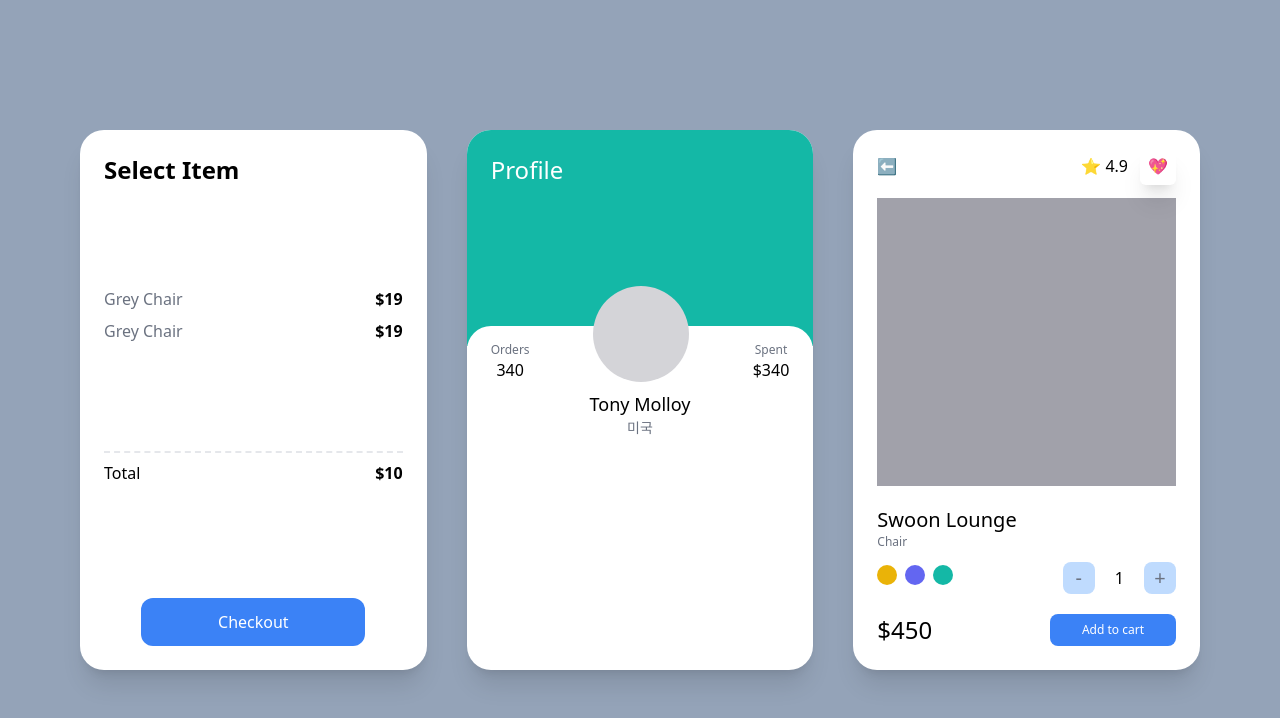
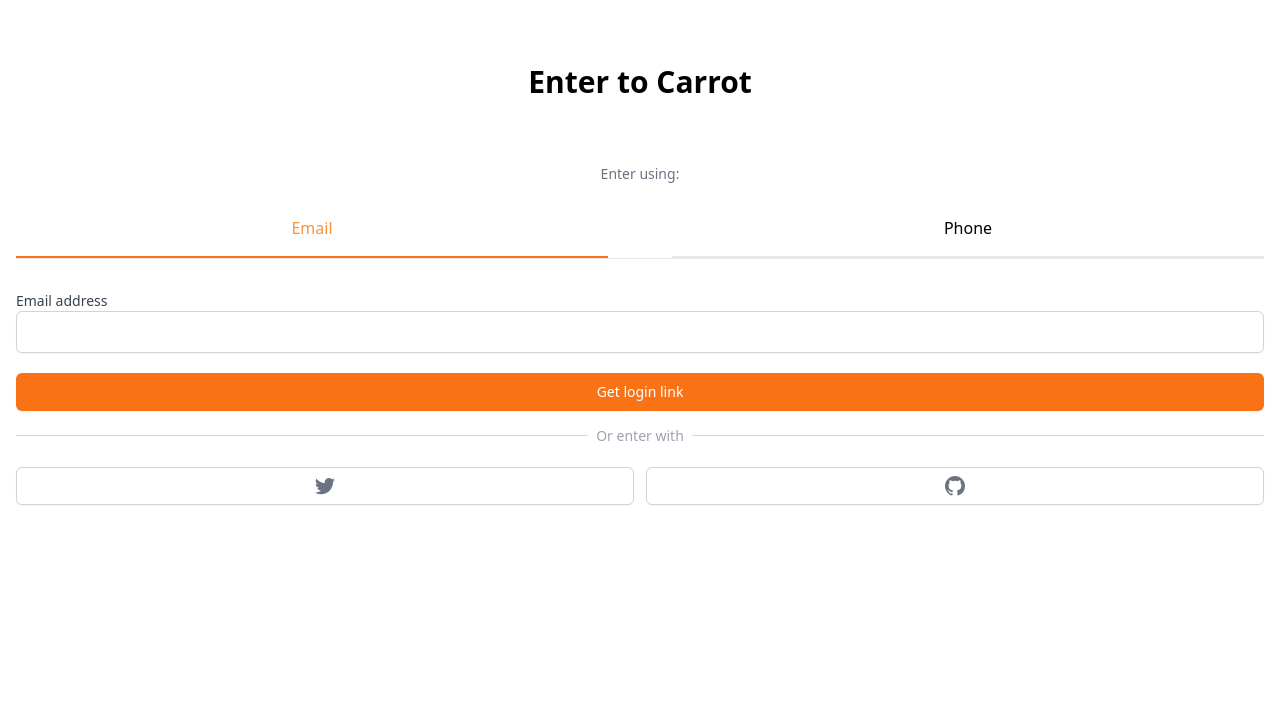
Before and after one commit to dong-park/carrot-market, a Next.js app: page / in a window 1280 px wide. Shown: the top 718 px of the page. Built offline with nearby package versions, Linux system fonts and the light colour scheme.

Commit message:
5.2 Auth part

```diff
--- a/package.json
+++ b/package.json
@@ -8,6 +8,7 @@
     "lint": "next lint"
   },
   "dependencies": {
+    "@tailwindcss/forms": "^0.5.2",
     "next": "^12.0.10",
     "react": "^18.0.0-rc.0",
     "react-dom": "^18.0.0-rc.0"
--- a/pages/index.tsx
+++ b/pages/index.tsx
@@ -1,95 +1,102 @@
-import type { NextPage } from "next";
+import { useState } from "react";
 
-const Home: NextPage = () => {
+function cls(...classnames: string[]) {
+  return classnames.join(" ");
+}
+
+export default function Enter() {
+  const [method, setMethod] = useState<"email" | "phone">("email");
+  const onEmailClick = () => setMethod("email");
+  const onPhoneClick = () => setMethod("phone");
   return (
-    <div className="bg-slate-400 xl:place-content-center py-20 px-20 grid gap-10 lg:grid-cols-2 xl:grid-cols-3 min-h-screen">
-      <div className="bg-white  flex flex-col justify-between p-6 rounded-3xl shadow-xl">
-        <span className="font-semibold text-2xl">Select Item</span>
-        <ul>
-          <div className="flex justify-between my-2 ">
-            <span className="text-gray-500">Grey Chair</span>
-            <span className="font-semibold">$19</span>
+    <div className="mt-16 px-4">
+      <h3 className="text-3xl font-bold text-center">Enter to Carrot</h3>
+      <div className="mt-16">
+        <div className="flex flex-col items-center">
+          <h5 className="text-sm text-gray-500 font-medium">Enter using:</h5>
+          <div className="grid border-b w-full mt-8 grid-cols-2 gap-16">
+            <button
+              className={
+                cls(
+                  "pb-4 border-b-2 font-medium",
+                  method === 'email' ? "border-orange-500 text-orange-400" : "")}
+              onClick={onEmailClick}>Email</button>
+            <button
+              className={
+                cls(
+                  "pb-4 border-b-2 font-medium",
+                  method === 'phone' ? "border-orange-500 text-orange-400" : "")}
+              onClick={onPhoneClick}>Phone</button>
           </div>
-          <div className="flex justify-between my-2 ">
-            <span className="text-gray-500">Grey Chair</span>
-            <span className="font-semibold">$19</span>
+        </div>
+        <form className="flex flex-col mt-8">
+          <label className="text-sm font-medium text-gray-700">
+            {method === "email" ? "Email address" : null}
+            {method === "phone" ? "Phone number" : null}
+          </label>
+          <div>
+            {method === "email" ?
+              <input
+                className="
+              appearance-none w-full px-3 py-2 border border-gray-300 rounded-md shadow-sm
+              placeholder-gray-400 focus:outline-none focus:border-orange-500 focus:ring-orange-500"
+                type="email" required /> : null}
+            {method === "phone" ? (
+              <div className="flex rounded-md shadow-sm">
+                <span className="
+                flex items-center justify-center px-3 rounded-l-md border border-r-0 border-gray-300 bg-gray-50 text-gray-500 select-none text-sm">
+                  +82
+                </span>
+                <input
+                  className="
+                  appearance-none w-full px-3 py-2 border border-gray-300 rounded-r-md shadow-sm
+                  placeholder-gray-400 focus:outline-none focus:border-orange-500 focus:ring-orange-500"
+                  type="number" required />
+              </div>
+            ) : null}
           </div>
-        </ul>
-
-        <div className="flex justify-between mt-2 pt-2 border-t-2 border-dashed">
-          <span>Total</span>
-          <span className="font-semibold">$10</span>
-        </div>
-        <button
-          className="mt-5 bg-blue-500 text-white p-3
-          text-center rounded-xl w-3/4 block mx-auto
-          hover:bg-teal-500 hover:text-black
-          active:bg-yellow-500 focus:bg-red-500
-          "
-        >
-          Checkout
-        </button>
-      </div>
-      <div className="bg-white overflow-hidden rounded-3xl shadow-xl group">
-        <div className="portrait:bg-indigo-600 landscape:bg-teal-500 p-6 pb-14 xl:pb-40">
-          <span className="text-white text-2xl">Profile</span>
-        </div>
-        <div className="rounded-3xl p-6 bg-white relative -top-5">
-          <div className="flex relative -top-16 items-end justify-between">
-            <div className="flex flex-col items-center">
-              <span className="text-xs text-gray-500">Orders</span>
-              <span className="font-medium">340</span>
-            </div>
-            <div className="h-24 w-24 bg-zinc-300 rounded-full group-hover:bg-red-300 transition-colors" />
-            <div className="flex flex-col items-center">
-              <span className="text-xs text-gray-500">Spent</span>
-              <span className="font-medium">$340</span>
+          <button className="mt-5 bg-orange-500 hover:bg-orange-600 py-2 px-4 text-white
+          border border-transparent rounded-md shadow-sm text-sm font-medium
+          focus:ring-2 focus:ring-offset-2 focus:ring-orange-500 focus:outline-none">
+            {method === "email" ? "Get login link" : null}
+            {method === "phone" ? "Get one-time password" : null}
+          </button>
+        </form>
+        <div className="mt-6">
+          <div className="relative">
+            <div className="absolute w-full border-t border-gray-300" />
+            <div className="relative -top-3 text-center">
+              <span className="bg-white px-2 text-sm text-gray-400">Or enter with</span>
             </div>
           </div>
-          <div className="relative  flex flex-col items-center -mt-14 -mb-5">
-            <span className="text-lg font-medium">Tony Molloy</span>
-            <span className="text-sm text-gray-500">미국</span>
-          </div>
-        </div>
-      </div>
-      <div className="bg-white p-6 rounded-3xl shadow-xl lg:col-span-2 xl:col-span-1">
-        <div className="flex mb-5 justify-between items-center">
-          <span>⬅️</span>
-          <div className="space-x-3">
-            <span>⭐️ 4.9</span>
-            <span className="shadow-xl p-2 rounded-md">💖</span>
-          </div>
-        </div>
-        <div className="bg-zinc-400 h-72 mb-5" />
-        <div className="flex flex-col">
-          <span className="font-medium text-xl">Swoon Lounge</span>
-          <span className="text-xs text-gray-500">Chair</span>
-          <div className="mt-3 mb-5 flex justify-between items-center">
-            <div className="space-x-2">
-              <button className="w-5 h-5 rounded-full bg-yellow-500 focus:ring-2 ring-offset-2 ring-yellow-500 transition" />
-              <button className="w-5 h-5 rounded-full bg-indigo-500 focus:ring-2 ring-offset-2 ring-indigo-500 transition" />
-              <button className="w-5 h-5 rounded-full bg-teal-500 focus:ring-2 ring-offset-2 ring-teal-500 transition" />
-            </div>
-            <div className="flex items-center space-x-5">
-              <button className=" rounded-lg bg-blue-200 flex justify-center items-center aspect-square w-8 text-xl text-gray-500">
-                -
-              </button>
-              <span>1</span>
-              <button className=" rounded-lg bg-blue-200 flex justify-center items-center aspect-square w-8 text-xl text-gray-500">
-                +
-              </button>
-            </div>
-          </div>
-          <div className="flex justify-between items-center">
-            <span className="font-medium text-2xl">$450</span>
-            <button className="bg-blue-500 py-2 px-8 text-center text-xs text-white rounded-lg">
-              Add to cart
+          <div className="grid grid-cols-2 gap-3 mt-2">
+            <button className="flex justify-center items-center py-2 px-4 border border-gray-300 rounded-md shadow-sm bg-white text-sm font-medium text-gray-500 hover:bg-gray-50">
+              <svg
+                className="w-5 h-5"
+                aria-hidden="true"
+                fill="currentColor"
+                viewBox="0 0 20 20"
+              >
+                <path d="M6.29 18.251c7.547 0 11.675-6.253 11.675-11.675 0-.178 0-.355-.012-.53A8.348 8.348 0 0020 3.92a8.19 8.19 0 01-2.357.646 4.118 4.118 0 001.804-2.27 8.224 8.224 0 01-2.605.996 4.107 4.107 0 00-6.993 3.743 11.65 11.65 0 01-8.457-4.287 4.106 4.106 0 001.27 5.477A4.073 4.073 0 01.8 7.713v.052a4.105 4.105 0 003.292 4.022 4.095 4.095 0 01-1.853.07 4.108 4.108 0 003.834 2.85A8.233 8.233 0 010 16.407a11.616 11.616 0 006.29 1.84" />
+              </svg>
+            </button>
+            <button className="flex justify-center items-center py-2 px-4 border border-gray-300 rounded-md shadow-sm bg-white text-sm font-medium text-gray-500 hover:bg-gray-50">
+              <svg
+                className="w-5 h-5"
+                aria-hidden="true"
+                fill="currentColor"
+                viewBox="0 0 20 20"
+              >
+                <path
+                  fillRule="evenodd"
+                  d="M10 0C4.477 0 0 4.484 0 10.017c0 4.425 2.865 8.18 6.839 9.504.5.092.682-.217.682-.483 0-.237-.008-.868-.013-1.703-2.782.605-3.369-1.343-3.369-1.343-.454-1.158-1.11-1.466-1.11-1.466-.908-.62.069-.608.069-.608 1.003.07 1.531 1.032 1.531 1.032.892 1.53 2.341 1.088 2.91.832.092-.647.35-1.088.636-1.338-2.22-.253-4.555-1.113-4.555-4.951 0-1.093.39-1.988 1.029-2.688-.103-.253-.446-1.272.098-2.65 0 0 .84-.27 2.75 1.026A9.564 9.564 0 0110 4.844c.85.004 1.705.115 2.504.337 1.909-1.296 2.747-1.027 2.747-1.027.546 1.379.203 2.398.1 2.651.64.7 1.028 1.595 1.028 2.688 0 3.848-2.339 4.695-4.566 4.942.359.31.678.921.678 1.856 0 1.338-.012 2.419-.012 2.747 0 .268.18.58.688.482A10.019 10.019 0 0020 10.017C20 4.484 15.522 0 10 0z"
+                  clipRule="evenodd"
+                />
+              </svg>
             </button>
           </div>
         </div>
       </div>
     </div>
   );
-};
-
-export default Home;
+}
--- a/tailwind.config.js
+++ b/tailwind.config.js
@@ -6,5 +6,7 @@
   theme: {
     extend: {},
   },
-  plugins: [],
+  plugins: [
+    require("@tailwindcss/forms")
+  ],
 }
```
Also changed, not shown: 2 other files (tests, documents, lock files or other folders).
